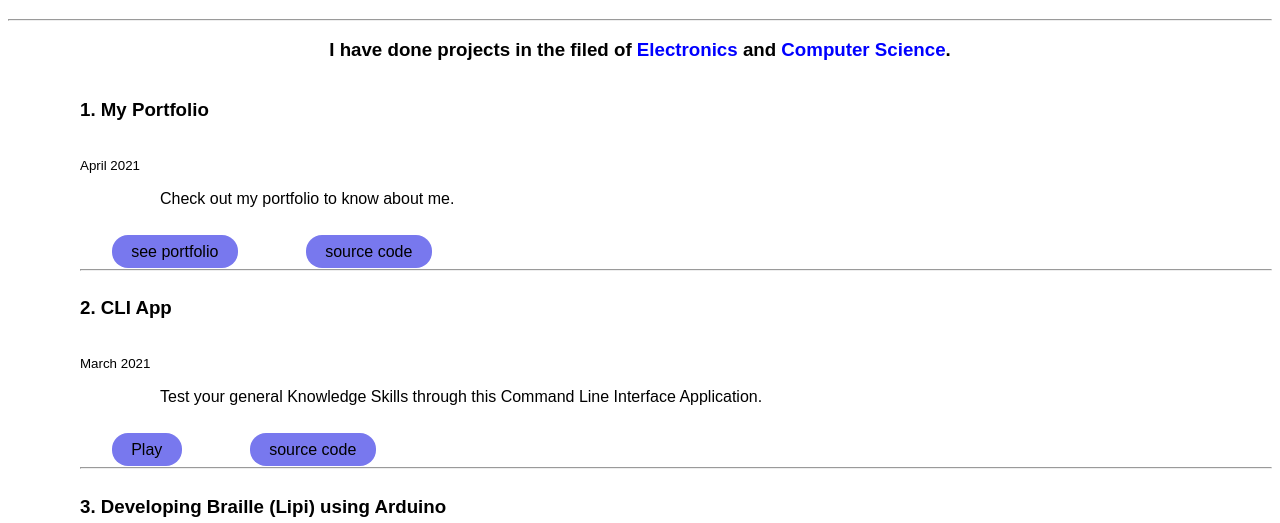
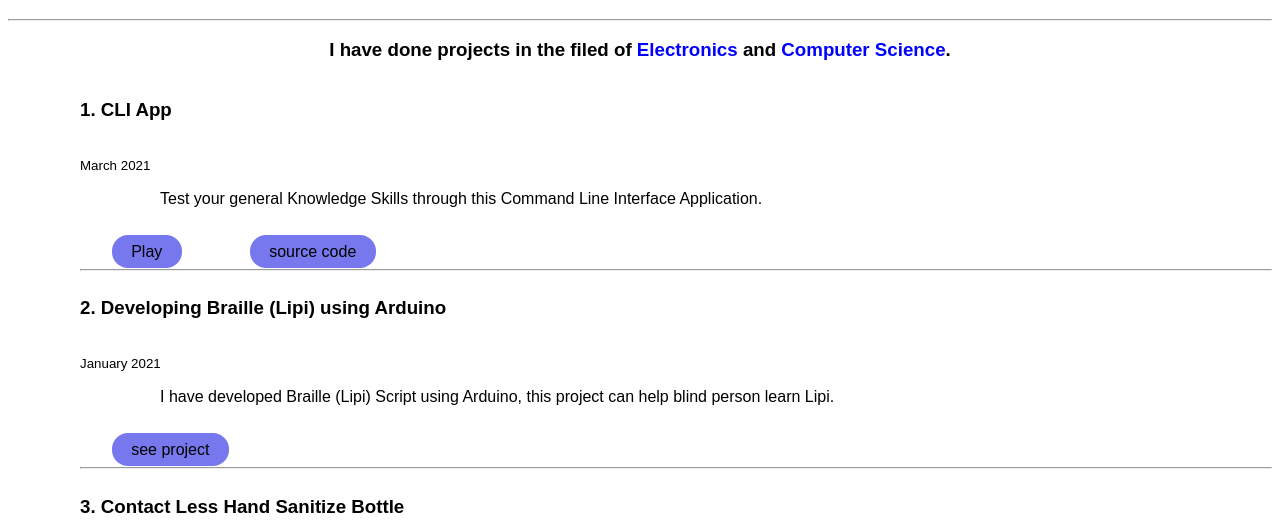
Before and after one commit to farhans6/my-portfolio, a plain HTML site: page projects.html in a window 1280 px wide. Shown: the part 277-800 px from the top of the page. Drawn offline with Linux system fonts and the light colour scheme.

Commit message:
Modified projects page

```diff
--- a/projects.html
+++ b/projects.html
@@ -21,29 +21,24 @@
     <h3 class="center-heading-project">I have done projects in the filed of <span class="developer-color">Electronics </span> and <span class="developer-color">Computer Science</span>.</h3>
     <div class="project-content">
     <ol class="lists-content">
-        <li class="project-list"><h3> 1. My Portfolio</h3></li>
-        <p ><small> April 2021</small></p>
-        <p class="left-content">Check out my portfolio to know about me.</p>
-        <a class="btn-project" href="/" target="_blank">see portfolio</a>
-        <a class="btn-project" href="/" target="_blank">source code</a>
-        <hr class="hr-tag">
 
-        <li class="project-list"><h3> 2. CLI App </h3></li>
+
+        <li class="project-list"><h3> 1. CLI App </h3></li>
         <p ><small> March 2021</small></p>
         <p class="left-content">Test your general Knowledge Skills through this Command Line Interface Application.</p>
         <a class="btn-project" href="https://replit.com/@farhans6/game#index.js?embed=1&output=1" target="_blank">Play</a>
-        <a class="btn-project" href="github.com" target="_blank">source code</a>
+        <a class="btn-project" href="https://github.com/farhans6/cli-app" target="_blank">source code</a>
         <hr class="hr-tag">
 
 
 
-        <li class="project-list"><h3> 3. Developing Braille (Lipi) using Arduino </h3></li>
+        <li class="project-list"><h3> 2. Developing Braille (Lipi) using Arduino </h3></li>
         <p ><small> January 2021</small></p>
         <p class="left-content">I have developed Braille (Lipi) Script using Arduino, this project can help blind person learn Lipi.</p>
         <a class="btn-project" href="https://www.linkedin.com/posts/abdullah-farhan-siddiqui-9b5605169_worldbrailleday-louis-braille-activity-6751793656677703681-bzcd" target="_blank">see project</a>
         <hr class="hr-tag">
 
-        <li class="project-list"><h3> 4. Contact Less Hand Sanitize Bottle </h3></li>
+        <li class="project-list"><h3> 3. Contact Less Hand Sanitize Bottle </h3></li>
         <p><small> May 2020</small></p>
         <p class="left-content">I have Developed a Contact less hand sanitize bottle which can be effectively used in Coronavirus Pandemic.</p>
         <a class="btn-project" href="https://www.linkedin.com/posts/abdullah-farhan-siddiqui-9b5605169_coronapandemic-stayabrhomeabrstayabrsafe-activity-6675449503539195904-OJTg" target="_blank">see project</a>
```
